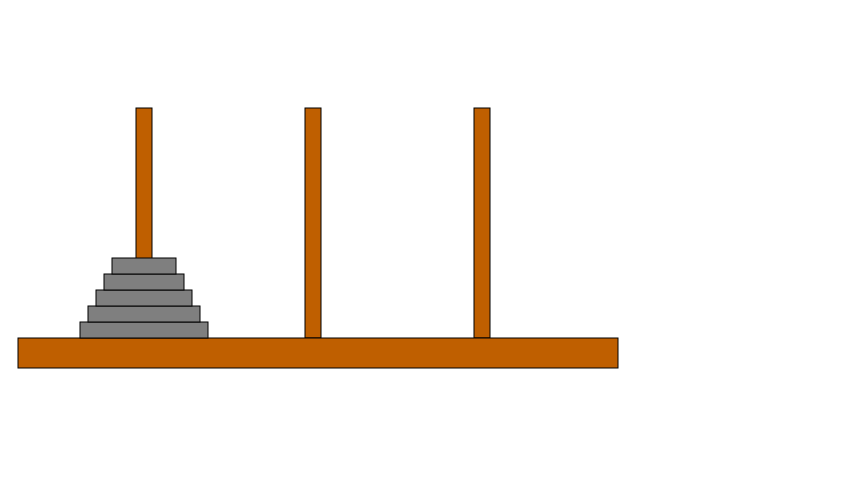
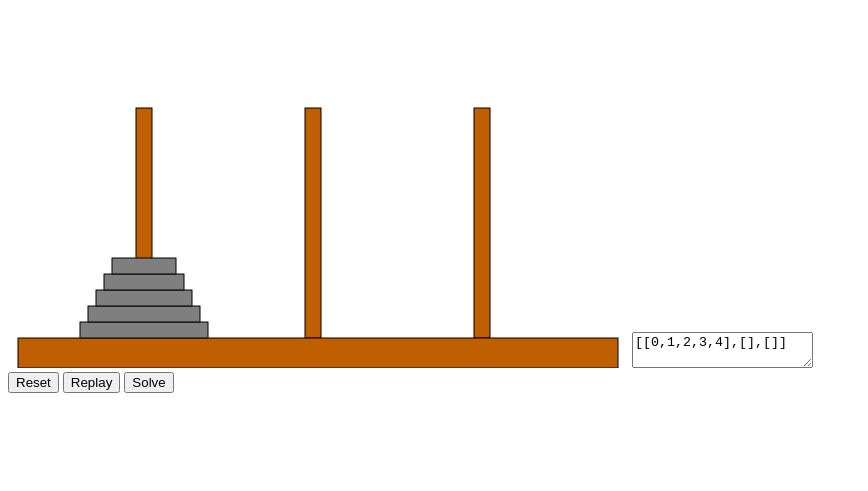
Before and after one commit to ptitcoutu/dojo-hanoi-tower, a website: page index.html in a window 1280 px wide. Shown: the whole page, without its empty margins (0-868 px from the left). Drawn offline with Linux system fonts and the light colour scheme.

Commit message:
add textarea and buttons to record / replay a game

```diff
--- a/index.html
+++ b/index.html
@@ -1,14 +1,27 @@
 <div id="app"></div>
-<svg width="640" height="480" xmlns="http://www.w3.org/2000/svg" xmlns:svg="http://www.w3.org/2000/svg">
-        <g class="layer">
-            <rect stroke="#000000" id="left_rod" x-data="0" height="230" width="16" y="100" x="128" fill="#bf5f00" onclick="putOnRod(this)"/>
-            <rect stroke="#000000" id="center_rod" x-data="1" height="230" width="16" y="100" x="297" fill="#bf5f00" onclick="putOnRod(this)"/>
-            <rect stroke="#000000" id="right_rod" x-data="2" height="230" width="16" y="100" x="466" fill="#bf5f00" onclick="putOnRod(this)"/>
-            <rect stroke="#000000" id="base" width="600" height="30" y="330" x="10" fill="#bf5f00"/>
-            <rect stroke="#000000" id="disk_0" x-data="0" width="128" height="16" y="314" x="72" transform="translate(0, 0)" fill="#7f7f7f" onclick="selectDisk(this)"/>
-            <rect stroke="#000000" id="disk_1" x-data="1" width="112" height="16" y="314" x="80" transform="translate(0, -16)" fill="#7f7f7f" onclick="selectDisk(this)"/>
-            <rect stroke="#000000" id="disk_2" x-data="2" width="96" height="16" y="314" x="88" transform="translate(0, -32)" fill="#7f7f7f" onclick="selectDisk(this)"/>
-            <rect stroke="#000000" id="disk_3" x-data="3" width="80" height="16" y="314" x="96" transform="translate(0, -48)" fill="#7f7f7f" onclick="selectDisk(this)"/>
-            <rect stroke="#000000" id="disk_4" x-data="4" width="64" height="16" y="314" x="104" transform="translate(0, -64)" fill="#7f7f7f" onclick="selectDisk(this)"/>
-        </g>
-    </svg>
+<svg width="620" height="360" xmlns="http://www.w3.org/2000/svg" xmlns:svg="http://www.w3.org/2000/svg">
+	<g class="layer">
+		<rect stroke="#000000" id="left_rod" x-data="0" height="230" width="16" y="100" x="128" fill="#bf5f00" onclick="putOnRod(this)"
+		/>
+		<rect stroke="#000000" id="center_rod" x-data="1" height="230" width="16" y="100" x="297" fill="#bf5f00" onclick="putOnRod(this)"
+		/>
+		<rect stroke="#000000" id="right_rod" x-data="2" height="230" width="16" y="100" x="466" fill="#bf5f00" onclick="putOnRod(this)"
+		/>
+		<rect stroke="#000000" id="base" width="600" height="30" y="330" x="10" fill="#bf5f00" />
+		<rect stroke="#000000" id="disk_0" x-data="0" width="128" height="16" y="314" x="72" transform="translate(0, 0)" fill="#7f7f7f"
+		 onclick="selectDisk(this)" />
+		<rect stroke="#000000" id="disk_1" x-data="1" width="112" height="16" y="314" x="80" transform="translate(0, -16)" fill="#7f7f7f"
+		 onclick="selectDisk(this)" />
+		<rect stroke="#000000" id="disk_2" x-data="2" width="96" height="16" y="314" x="88" transform="translate(0, -32)" fill="#7f7f7f"
+		 onclick="selectDisk(this)" />
+		<rect stroke="#000000" id="disk_3" x-data="3" width="80" height="16" y="314" x="96" transform="translate(0, -48)" fill="#7f7f7f"
+		 onclick="selectDisk(this)" />
+		<rect stroke="#000000" id="disk_4" x-data="4" width="64" height="16" y="314" x="104" transform="translate(0, -64)" fill="#7f7f7f"
+		 onclick="selectDisk(this)" />
+	</g>
+</svg>
+<textarea id="steps">[[0,1,2,3,4],[],[]]
+</textarea><br>
+<button type="button" onclick="reset()">Reset</button>
+<button type="button" onclick="replay()">Replay</button>
+<button type="button" onclick="solve()">Solve</button>
--- a/style.css
+++ b/style.css
@@ -1,3 +1,8 @@
 h1, h2 {
   font-family: Lato;
 }
+
+#steps {
+  width: 100%;
+  height:10em;
+}
```
Also changed, not shown: index.js (+49 -5 lines).
